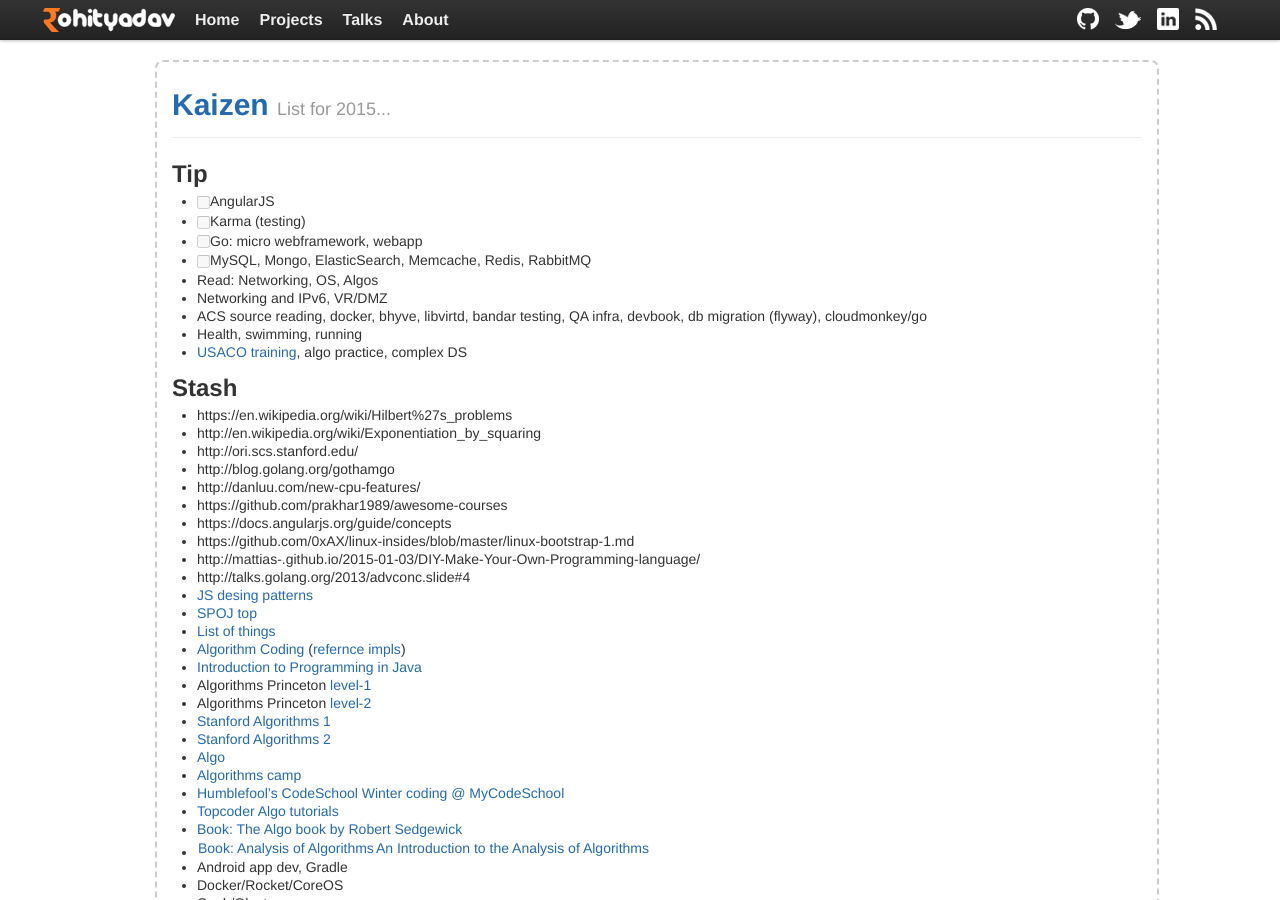
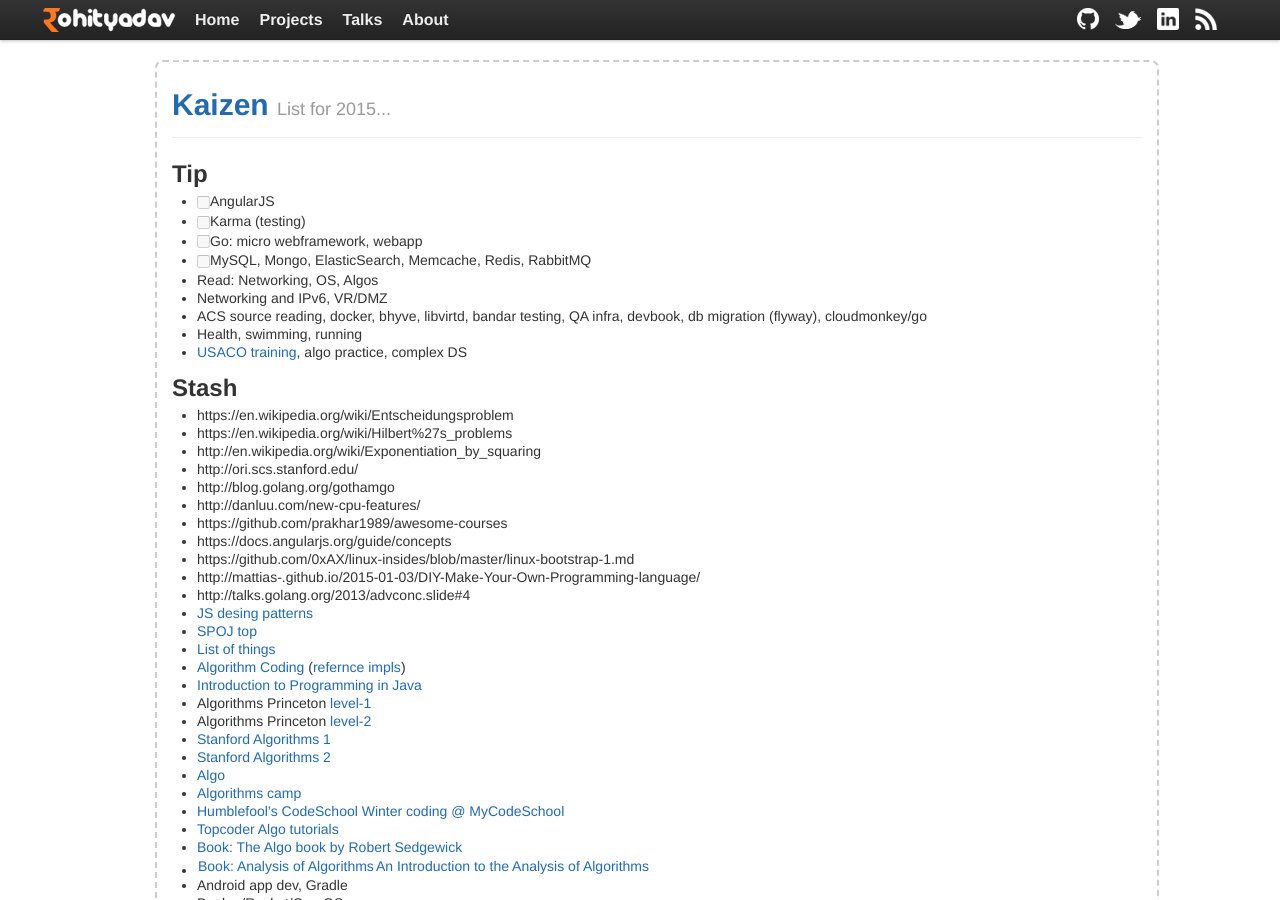
Before and after one commit to rohityadavcloud/rohityadavcloud.github.io, a Jekyll site: the page built from kaizen/index.markdown, in a window 1280 px wide and 900 px high. Built offline with Jekyll 4.4.1, drawn with Linux system fonts in a browser that asks for light colours; some of the changed lines change nothing that is shown.

Commit message:
ku
Signed-off-by: Rohit Yadav <rohit.yadav@shapeblue.com>

```diff
--- a/kaizen/index.markdown
+++ b/kaizen/index.markdown
@@ -18,6 +18,7 @@
 
 ## Stash
 
+- https://en.wikipedia.org/wiki/Entscheidungsproblem
 - https://en.wikipedia.org/wiki/Hilbert%27s_problems
 - http://en.wikipedia.org/wiki/Exponentiation_by_squaring
 - http://ori.scs.stanford.edu/
```
